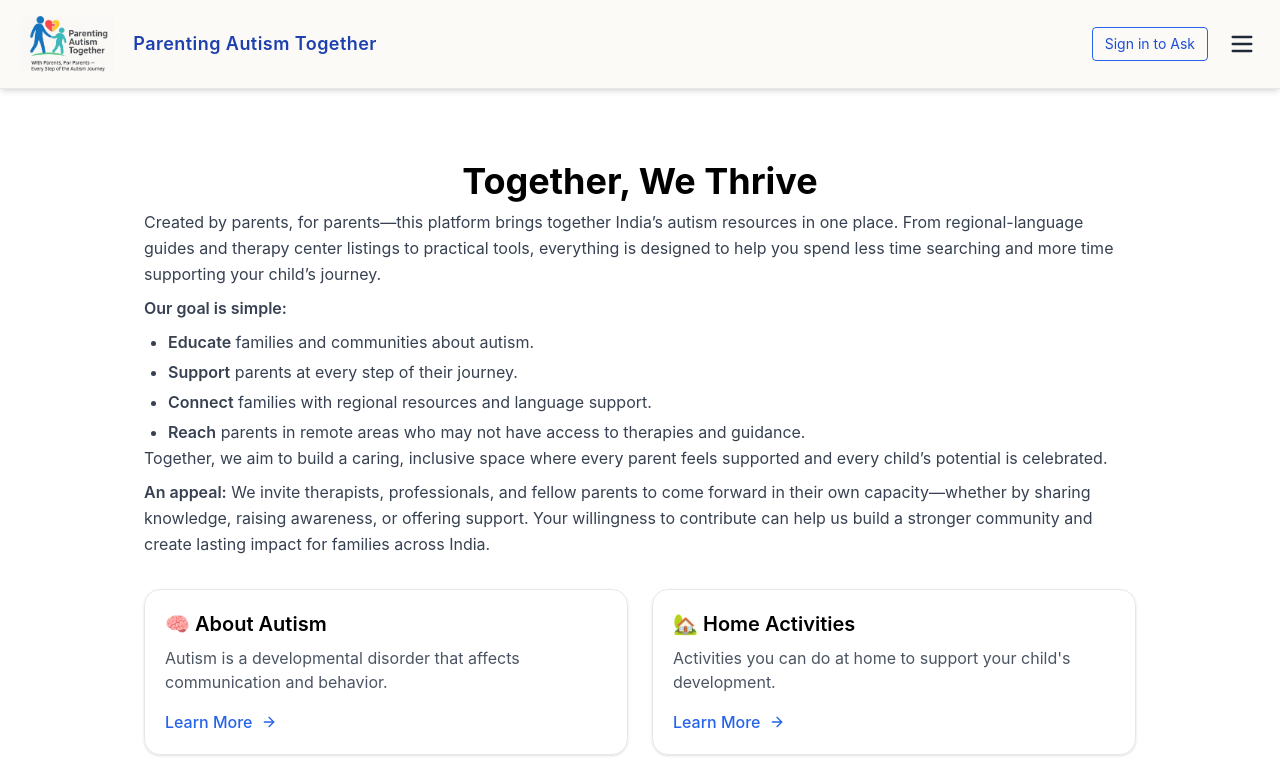
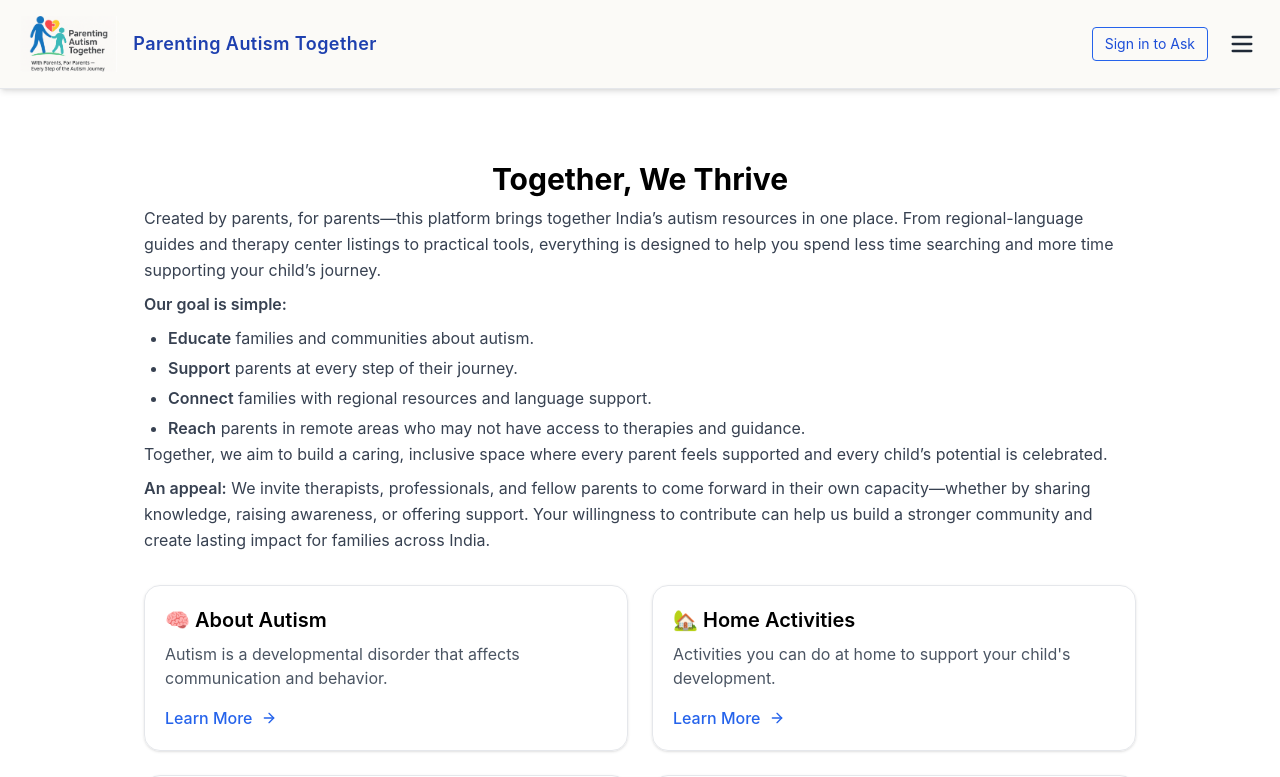
Before and after one commit to rohanbhadekar/AutismSupport, a React (Create React App) app in the folder my-app/: page / in a window 1280 px wide. Shown: the top 777 px of the page. Built offline with nearby package versions, Linux system fonts and the light colour scheme; no server answers.

Commit message:
Update HomPageSteps.jsx

```diff
--- a/my-app/src/pages/HomPageSteps.jsx
+++ b/my-app/src/pages/HomPageSteps.jsx
@@ -72,7 +72,7 @@ function HomePage() {
 
       {/* Hero */}
 <header className="text-center mb-8">
-  <h1 className="text-4xl font-bold mb-2">{t("hero.heading")}</h1>
+  <h1 className="text-3xl font-bold mb-2">{t("hero.heading")}</h1>
   <div className="text-gray-700 text-base leading-relaxed text-left max-w-5xl mx-auto">
     <ReactMarkdown
       components={{
```
